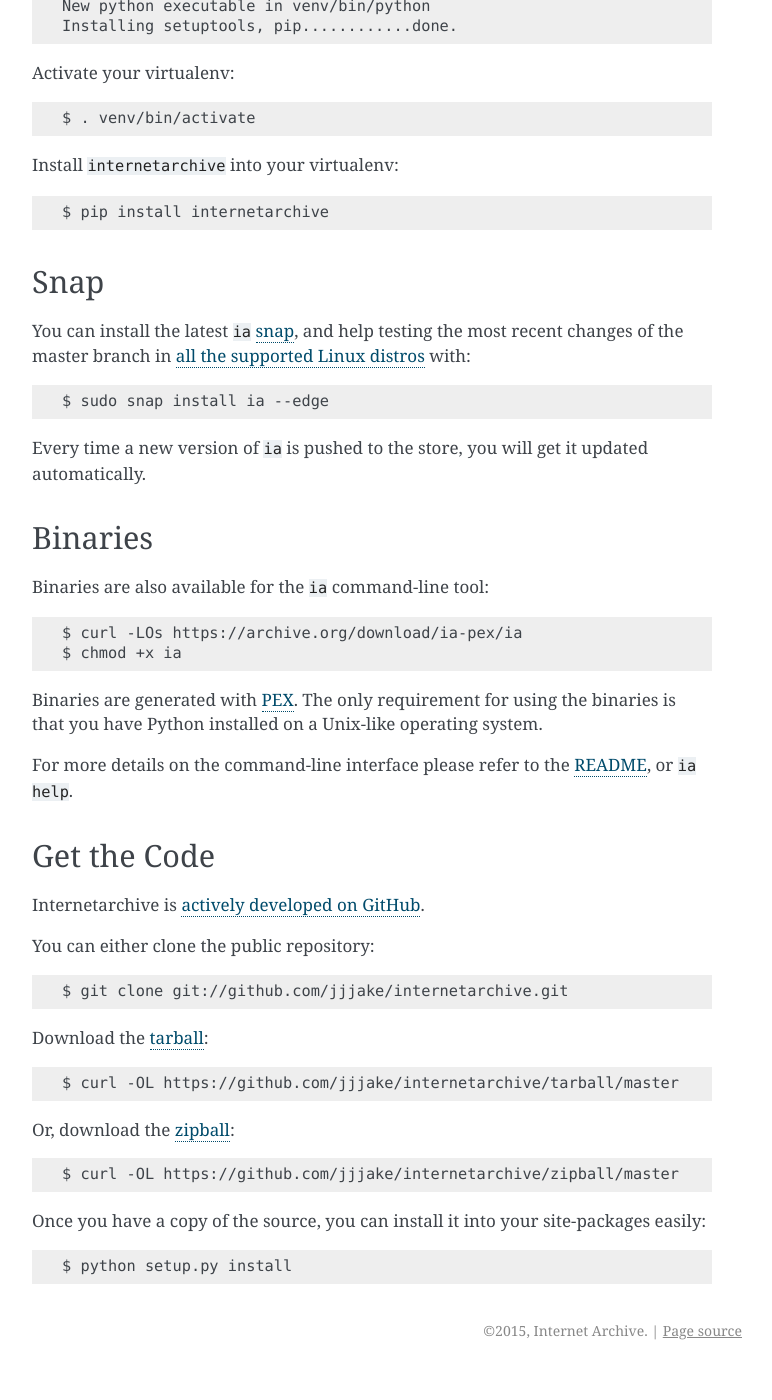
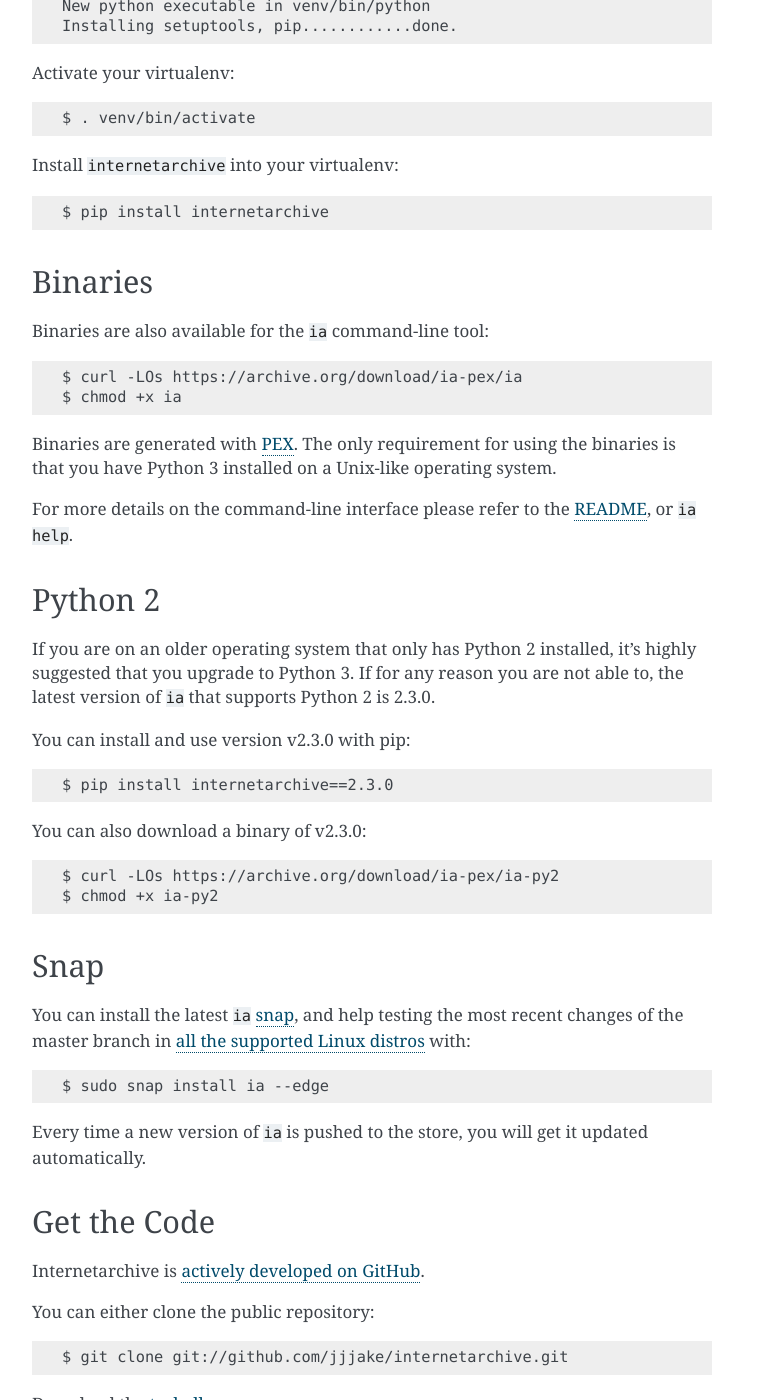
Before and after one commit to jjjake/internetarchive, a Sphinx documentation site: the page built from docs/source/installation.rst, in a window 1280 px wide and 1400 px high, scrolled down 1531 px. Shown: the whole window, without its empty margins (368-1140 px from the left). Built offline with Sphinx 7.4.7, drawn with Linux system fonts in a browser that asks for light colours; before the commit the page ends 2901 px from its top, so only the background shows below that; some of the changed text lies outside the part shown.

Commit message:
Python 2 usage/installation docs added, other cleanup.

```diff
--- a/docs/source/installation.rst
+++ b/docs/source/installation.rst
@@ -88,10 +80,34 @@
     $ curl -LOs https://archive.org/download/ia-pex/ia
     $ chmod +x ia
 
-Binaries are generated with `PEX <https://github.com/pantsbuild/pex>`_. The only requirement for using the binaries is that you have Python installed on a Unix-like operating system.
+Binaries are generated with `PEX <https://github.com/pantsbuild/pex>`_. The only requirement for using the binaries is that you have Python 3 installed on a Unix-like operating system.
 
 For more details on the command-line interface please refer to the `README <https://github.com/jjjake/internetarchive/blob/master/README.rst>`_, or ``ia help``.
 
+
+Python 2
+--------
+
+If you are on an older operating system that only has Python 2 installed, it's highly suggested that you upgrade to Python 3. If for any reason you are not able to, the latest version of ``ia`` that supports Python 2 is 2.3.0.
+
+You can install and use version v2.3.0 with pip::
+
+    $ pip install internetarchive==2.3.0
+
+You can also download a binary of v2.3.0::
+
+    $ curl -LOs https://archive.org/download/ia-pex/ia-py2
+    $ chmod +x ia-py2
+
+
+Snap
+----
+
+You can install the latest ``ia`` `snap <https://snapcraft.io>`_, and help testing the most recent changes of the master branch in `all the supported Linux distros <https://snapcraft.io/docs/core/install>`_ with::
+
+    $ sudo snap install ia --edge
+
+Every time a new version of ``ia`` is pushed to the store, you will get it updated automatically.
 
 Get the Code
 ------------
```
Also changed, not shown: other parts of docs/source/installation.rst (+0 -8 lines).
